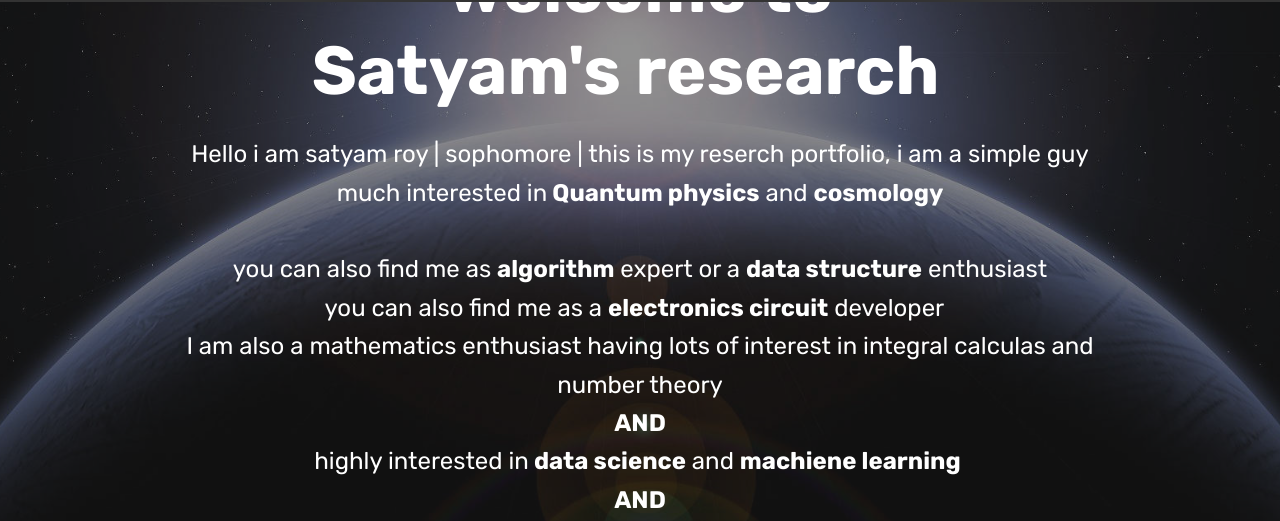
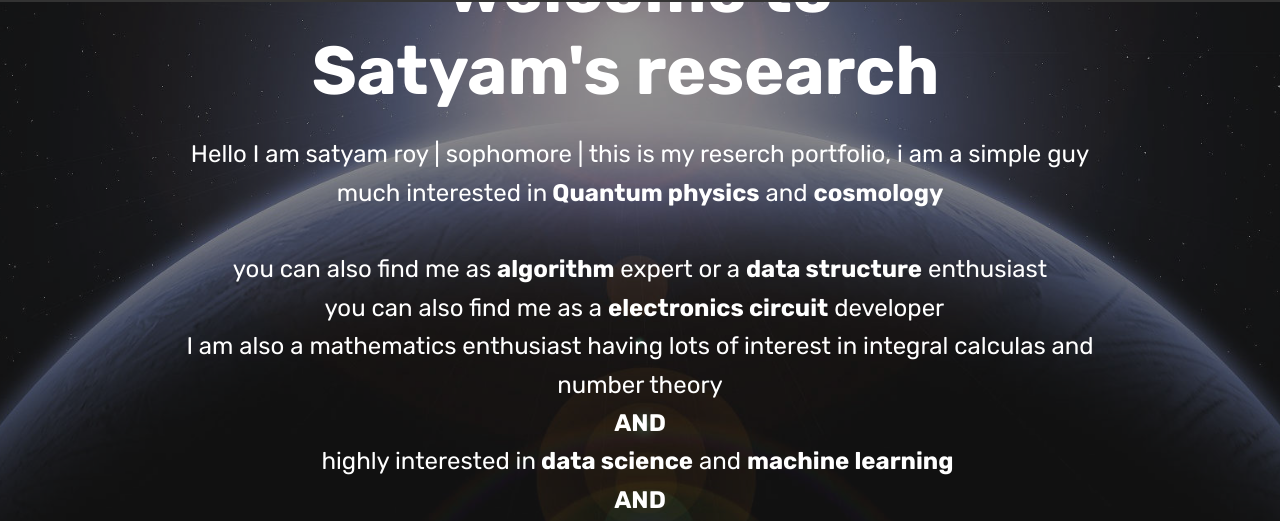
Before and after one commit to satyamroy001/profiler, a plain HTML site: page index.html in a window 1280 px wide. Shown: the part 100-621 px from the top of the page. Drawn offline with Linux system fonts and the light colour scheme; files whose address does not match are found by name.

Commit message:
spelling errors shorted

```diff
--- a/index.html
+++ b/index.html
@@ -70,7 +70,7 @@
             <div class="mbr-white col-md-10">
                 <h1 class="mbr-section-title mbr-bold pb-3 mbr-fonts-style display-1">welcome to <br>Satyam's research &nbsp;</h1>
 
-                <p class="mbr-text pb-3 mbr-fonts-style display-5">Hello i am satyam roy | sophomore | this is my reserch portfolio, i am a simple guy much interested in<strong> Quantum physics</strong> and <strong>cosmology</strong><br><br>you can also find me as&nbsp;<strong>algorithm</strong> expert or a <strong>data structure</strong> enthusiast<br>you can also find me as a <strong>electronics circuit</strong> developer &nbsp;<br>I am also a mathematics enthusiast having lots of interest in integral calculas and number theory<br><strong>AND</strong><br>highly interested in<strong> data science</strong> and <strong>machiene learning&nbsp;</strong><br><strong>AND</strong><br><strong>A organic chemistry Lover<br></strong><br>| inspiration- FERMAT AND RICHARD FEYNMAN |<br><br></p>
+                <p class="mbr-text pb-3 mbr-fonts-style display-5">Hello I am satyam roy | sophomore | this is my reserch portfolio, i am a simple guy much interested in<strong> Quantum physics</strong> and <strong>cosmology</strong><br><br>you can also find me as&nbsp;<strong>algorithm</strong> expert or a <strong>data structure</strong> enthusiast<br>you can also find me as a <strong>electronics circuit</strong> developer &nbsp;<br>I am also a mathematics enthusiast having lots of interest in integral calculas and number theory<br><strong>AND</strong><br>highly interested in<strong> data science</strong> and <strong>machine learning&nbsp;</strong><br><strong>AND</strong><br><strong>A organic chemistry Lover<br></strong><br>| inspiration- FERMAT AND RICHARD FEYNMAN |<br><br></p>
                 <div class="mbr-section-btn"><a class="btn btn-md btn-success display-4" href="mailto:satyambu110@gmail.com">LEARN MORE ABOUT MY RESEARCH TOPICS<br><br>MAIL ME<br></a></div>
             </div>
         </div>
```
